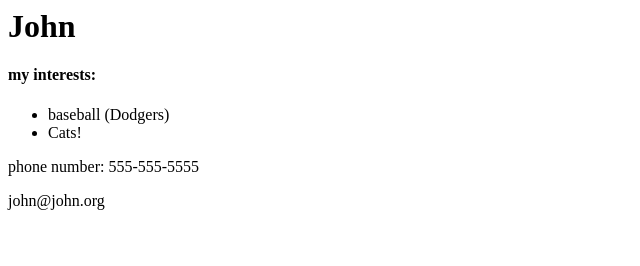
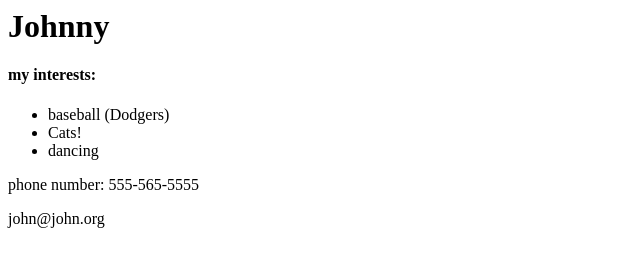
Before and after one commit to vdefranc/johns-bio, a plain HTML site: page index.html in a window 1280 px wide. Shown: the whole page, without its empty margins (0-640 px from the left). Drawn offline with Linux system fonts and the light colour scheme.

Commit message:
here is a commit message

```diff
--- a/index.html
+++ b/index.html
@@ -4,16 +4,17 @@
   </head>
 
   <body>
-    <h1>John</h1>
+    <h1>Johnny</h1>
 
     <h4>my interests:</h4>
 
     <ul>
       <li>baseball (Dodgers)</li>
       <li>Cats!</li>
+      <li>dancing</li>
     </ul>
 
-    <p>phone number: 555-555-5555</p>
+    <p>phone number: 555-565-5555</p>
     <p>john@john.org</p>
   </body>
 </html>
```
